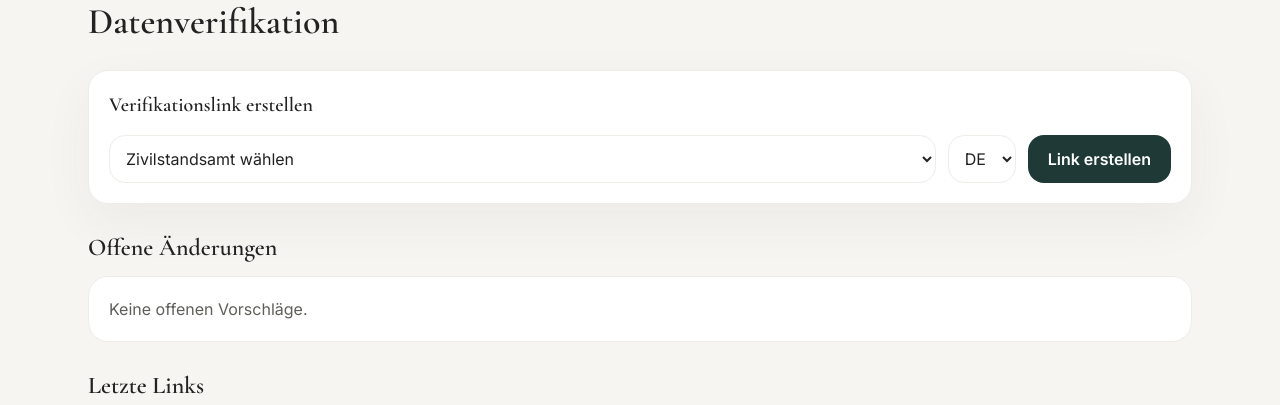
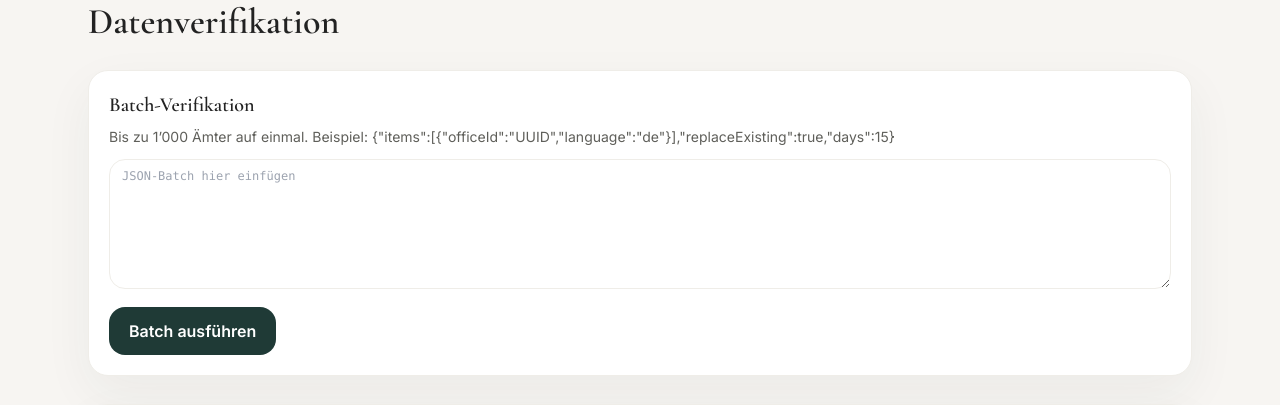
Before and after one commit to robinschmidli-star/hochzeitstandesamt, a Next.js app: page /admin/verifications in a window 1280 px wide. Shown: the part 139-544 px from the top of the page. Built offline with nearby package versions, Linux system fonts and the light colour scheme; no server answers; the database is empty.

Commit message:
Add admin batch verification interface

```diff
--- a/app/admin/verifications/page.tsx
+++ b/app/admin/verifications/page.tsx
@@ -1,5 +1,6 @@
 import { prisma } from "@/lib/prisma";
 import { VerificationAdminCreate } from "@/components/VerificationAdminCreate";
+import { VerificationBatch } from "@/components/VerificationBatch";
 import { publicOfficesForVerification, type VerificationSnapshot } from "@/lib/verification";
 
 export const dynamic="force-dynamic";
@@ -14,7 +15,7 @@ export default async function VerificationsAdminPage(){
   const proposalName=(proposal:Proposal)=>proposal.entity_type==="civil_registry_office"
     ? proposal.snapshot.office.name
     : proposal.snapshot.venues.find((venue)=>venue.id===proposal.entity_id)?.name ?? proposal.source_name;
-  return <main className="mx-auto grid max-w-6xl gap-7 px-4 py-10 sm:px-6"><div><p className="text-sm font-semibold uppercase tracking-widest text-champagne">Admin</p><h1 className="mt-2 text-4xl font-semibold">Datenverifikation</h1></div><VerificationAdminCreate offices={offices}/>
+  return <main className="mx-auto grid max-w-6xl gap-7 px-4 py-10 sm:px-6"><div><p className="text-sm font-semibold uppercase tracking-widest text-champagne">Admin</p><h1 className="mt-2 text-4xl font-semibold">Datenverifikation</h1></div><VerificationBatch/><VerificationAdminCreate offices={offices}/>
     <section><h2 className="mb-3 text-2xl font-semibold">Offene Änderungen</h2><div className="grid gap-3">{proposals.map(p=><article key={p.id} className="rounded-xl border border-linen bg-white p-5"><h3 className="text-lg font-semibold">{proposalName(p)}</h3><p className="mt-2 font-medium">{p.field_name}</p><p className="text-sm text-soft-ink">Aktuell: {display(p.old_value)}</p><p className="text-sm text-ink">Gemeldet: {display(p.proposed_value)}</p><p className="mt-1 text-xs text-soft-ink">Quelle: {p.source_name}</p><form action={`/admin/api/verification-proposals/${p.id}`} method="post" className="mt-4 flex gap-2"><button name="decision" value="approved" className="rounded-lg bg-sage px-4 py-2 font-semibold text-white">Übernehmen</button><button name="decision" value="rejected" className="rounded-lg border border-linen px-4 py-2 font-semibold">Ablehnen</button></form></article>)}{!proposals.length?<p className="rounded-xl border border-linen bg-white p-5 text-soft-ink">Keine offenen Vorschläge.</p>:null}</div></section>
     <section><h2 className="mb-3 text-2xl font-semibold">Letzte Links</h2><div className="overflow-x-auto rounded-xl border border-linen bg-white"><table className="min-w-full text-left text-sm"><thead><tr><th className="p-3">Amt / Trauort</th><th>Sprache</th><th>Status</th><th>Ablauf</th><th>Aktion</th></tr></thead><tbody>{requests.map(r=><tr key={r.id} className="border-t border-linen"><td className="p-3">{r.source_name}</td><td>{r.language_code.toUpperCase()}</td><td>{r.status}</td><td>{r.expires_at.toLocaleDateString("de-CH")}</td><td>{r.venue_id===null&&r.status==="active"?<form action="/admin/api/verification-requests/replace" method="post"><input type="hidden" name="officeId" value={r.office_id}/><input type="hidden" name="language" value={r.language_code}/><button className="rounded-lg bg-sage px-3 py-1 text-xs font-semibold text-white">Ersetzen</button></form>:null}</td></tr>)}</tbody></table></div></section>
   </main>;
--- /dev/null
+++ b/components/VerificationBatch.tsx
@@ -0,0 +1,20 @@
+"use client";
+import { useState } from "react";
+
+export function VerificationBatch() {
+  const [input, setInput] = useState("");
+  const [output, setOutput] = useState("");
+  const [status, setStatus] = useState("");
+  async function submit() {
+    try {
+      const parsed = JSON.parse(input);
+      setStatus("Erzeuge Links …");
+      const response = await fetch("/admin/api/verification-requests/batch", { method: "POST", headers: { "content-type": "application/json" }, body: JSON.stringify(parsed) });
+      const result = await response.json();
+      if (!response.ok && response.status !== 207) { setStatus(result.message ?? "Batch fehlgeschlagen."); return; }
+      setOutput((result.results ?? []).filter((item: { url?: string }) => item.url).map((item: { url: string }) => item.url).join("\n"));
+      setStatus(`${result.created} Links erstellt, ${result.failed} Fehler.`);
+    } catch { setStatus("Ungültiges JSON. Erwartet wird { items: [{ officeId, language }], replaceExisting, days }."); }
+  }
+  return <section className="rounded-xl border border-linen bg-white p-5 shadow-soft"><h2 className="text-xl font-semibold">Batch-Verifikation</h2><p className="mt-2 text-sm text-soft-ink">Bis zu 1’000 Ämter auf einmal. Beispiel: {`{"items":[{"officeId":"UUID","language":"de"}],"replaceExisting":true,"days":15}`}</p><textarea value={input} onChange={event=>setInput(event.target.value)} rows={7} className="mt-3 w-full rounded-lg border border-linen px-3 py-2 font-mono text-xs" placeholder="JSON-Batch hier einfügen"/><button type="button" onClick={()=>void submit()} className="mt-3 rounded-lg bg-sage px-5 py-3 font-semibold text-white">Batch ausführen</button>{status?<p className="mt-2 text-sm text-soft-ink">{status}</p>:null}{output?<textarea readOnly value={output} rows={12} className="mt-3 w-full rounded-lg border border-linen px-3 py-2 font-mono text-xs"/>:null}</section>;
+}
```
